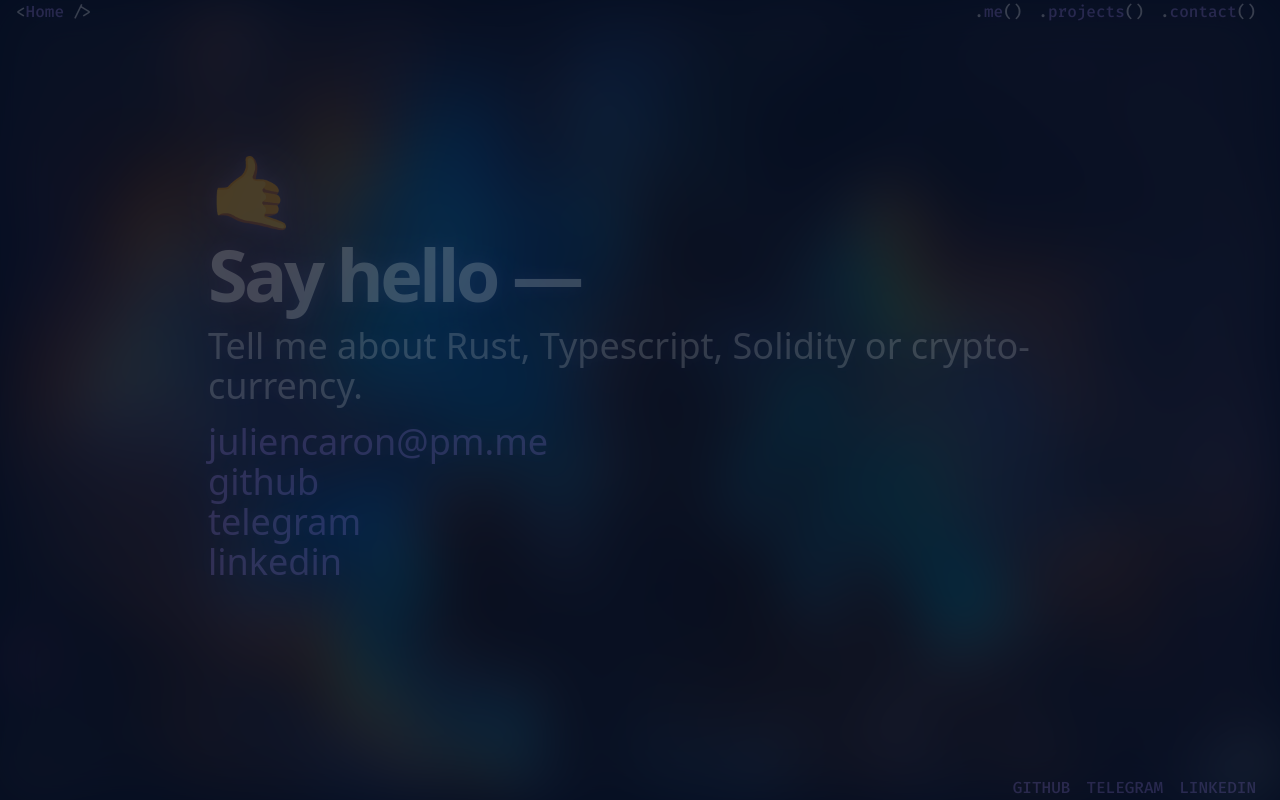
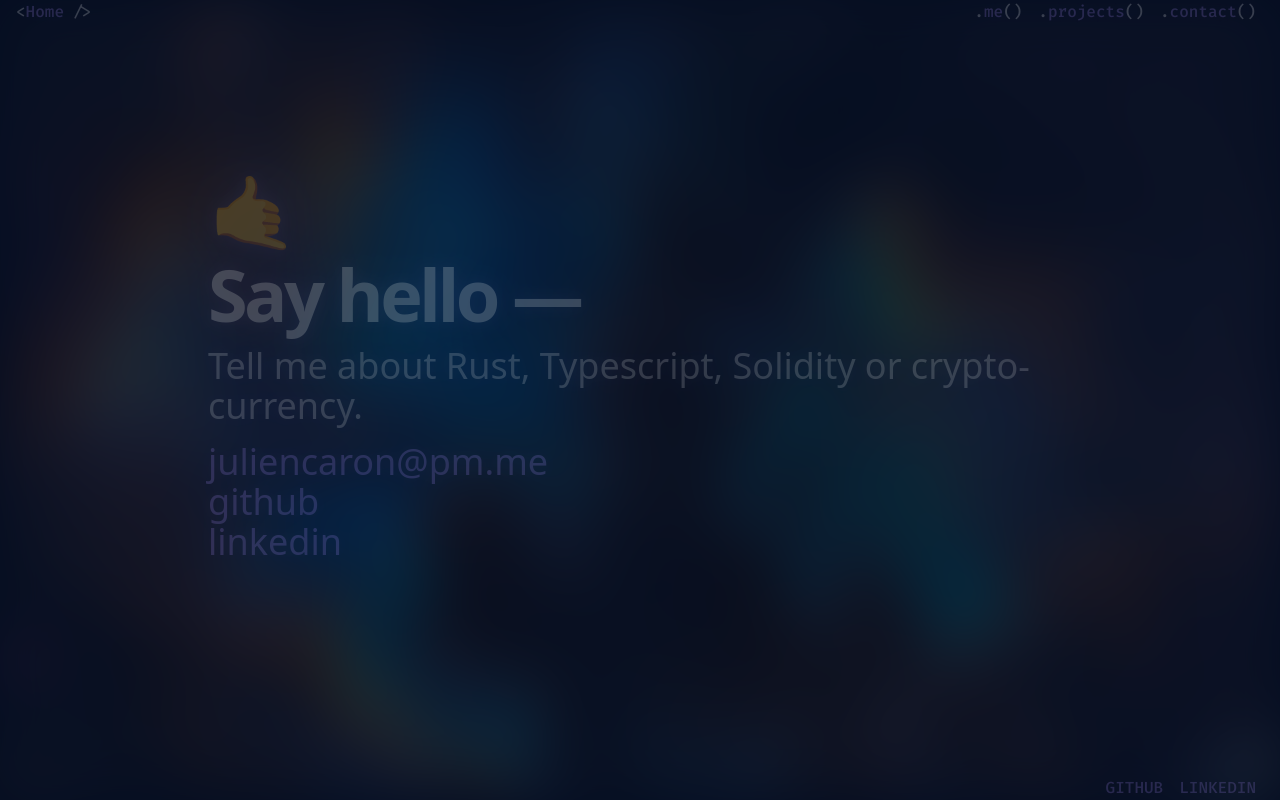
Before and after one commit to Julien712-dev/portfolio-julien, a Next.js app: page /contact in a window 1280 px wide. Built offline with nearby package versions, Linux system fonts and the light colour scheme; no server answers.

Commit message:
Content: Remove telegram

```diff
--- a/src/config.ts
+++ b/src/config.ts
@@ -10,7 +10,6 @@ export const siteMetadata = {
 export const links = {
   github: 'https://github.com/juliencrn',
   linkedin: 'https://www.linkedin.com/in/caronjulien/',
-  telegram: 'https://t.me/juliencrn',
 };
 
 // Note: Internal link with Next/Link
@@ -23,6 +22,5 @@ export const navMenu = [
 // Note: External links only
 export const socialMenu = [
   { label: 'github', link: links.github },
-  { label: 'telegram', link: links.telegram },
   { label: 'linkedin', link: links.linkedin },
 ];
```
